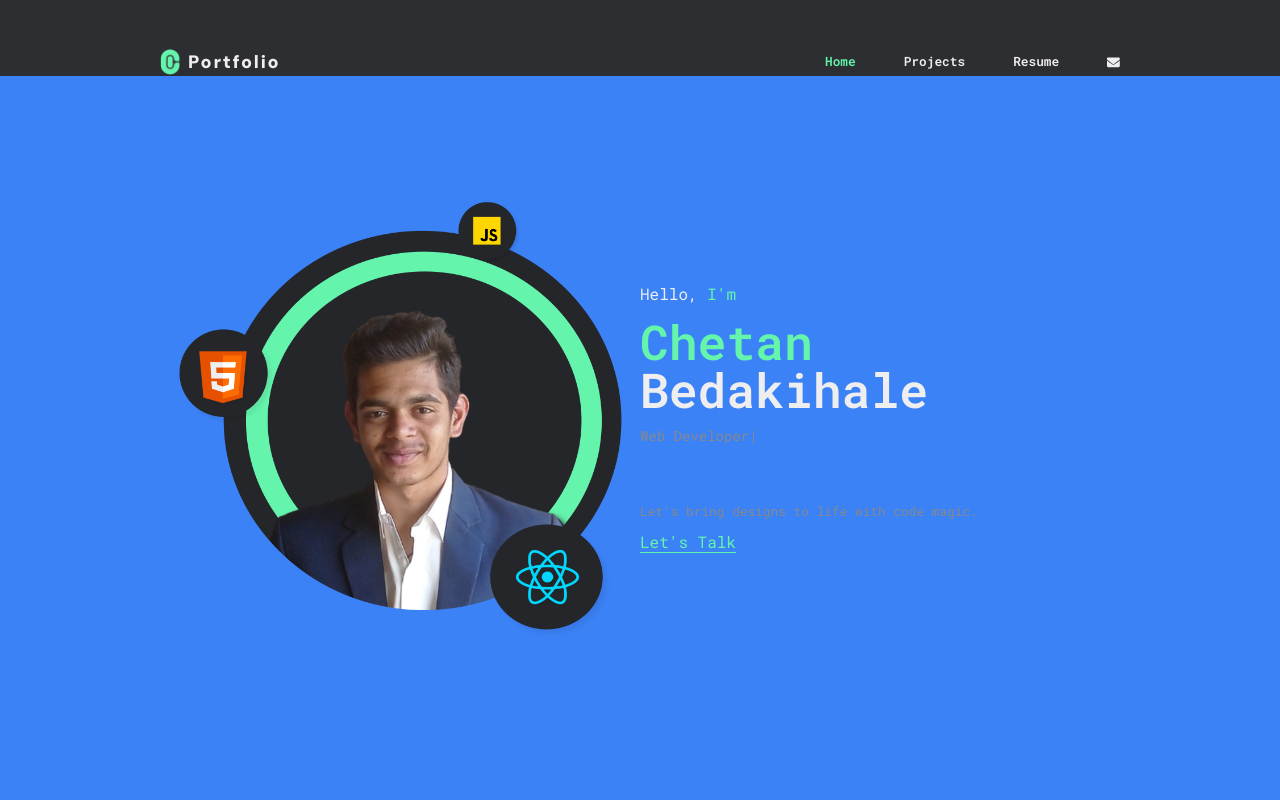
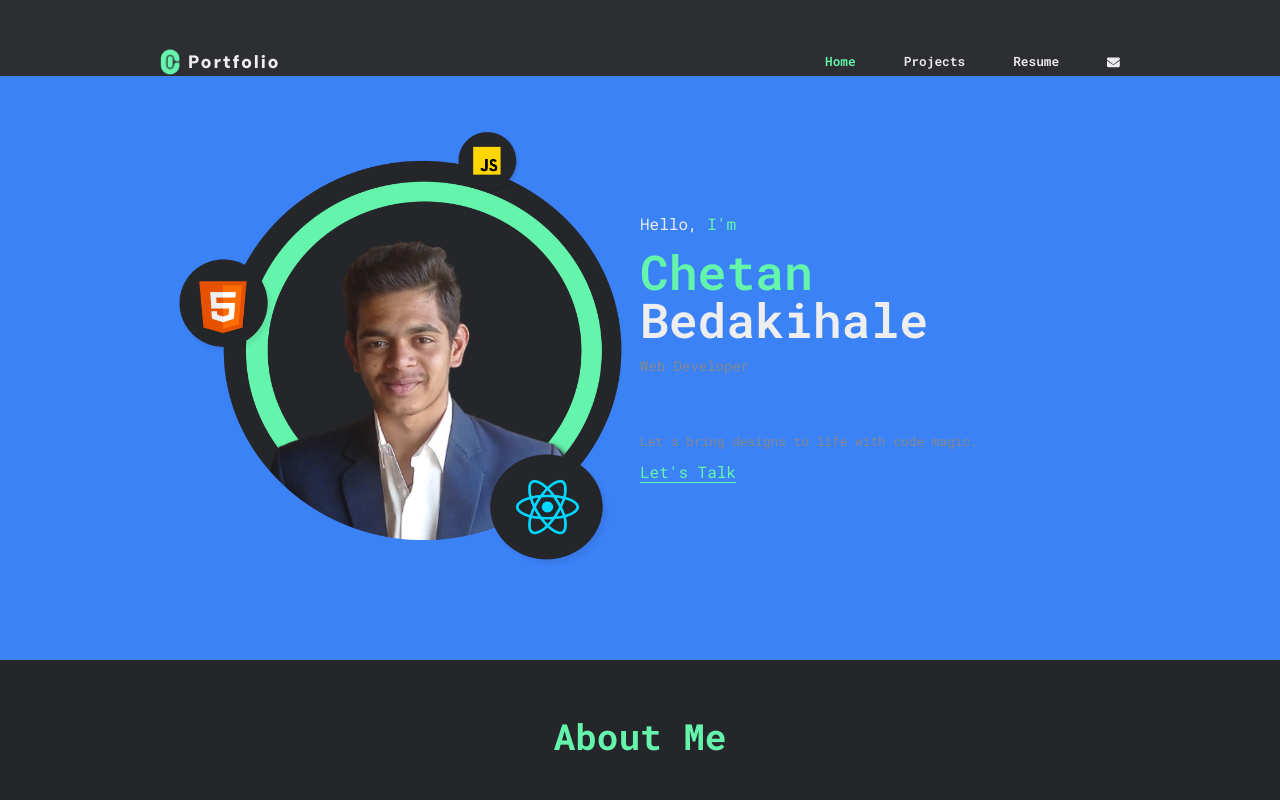
Before and after one commit to Chetan-B9/cb-portfolio, a React (Vite) app in the folder cb-portfolio/: page / in a window 1280 px wide. Shown: the top 800 px of the page. Built offline with nearby package versions, Linux system fonts and the light colour scheme; no server answers.

Commit message:
Update homeStyle.module.css

```diff
--- a/cb-portfolio/src/CSS/Home page Styles/homeStyle.module.css
+++ b/cb-portfolio/src/CSS/Home page Styles/homeStyle.module.css
@@ -1,6 +1,6 @@
 .hero_section {
   width: 100%;
-  height: calc(100vh - 76px);
+  /* height: calc(100vh - 76px); */
 }
 
 .image_part {
```
